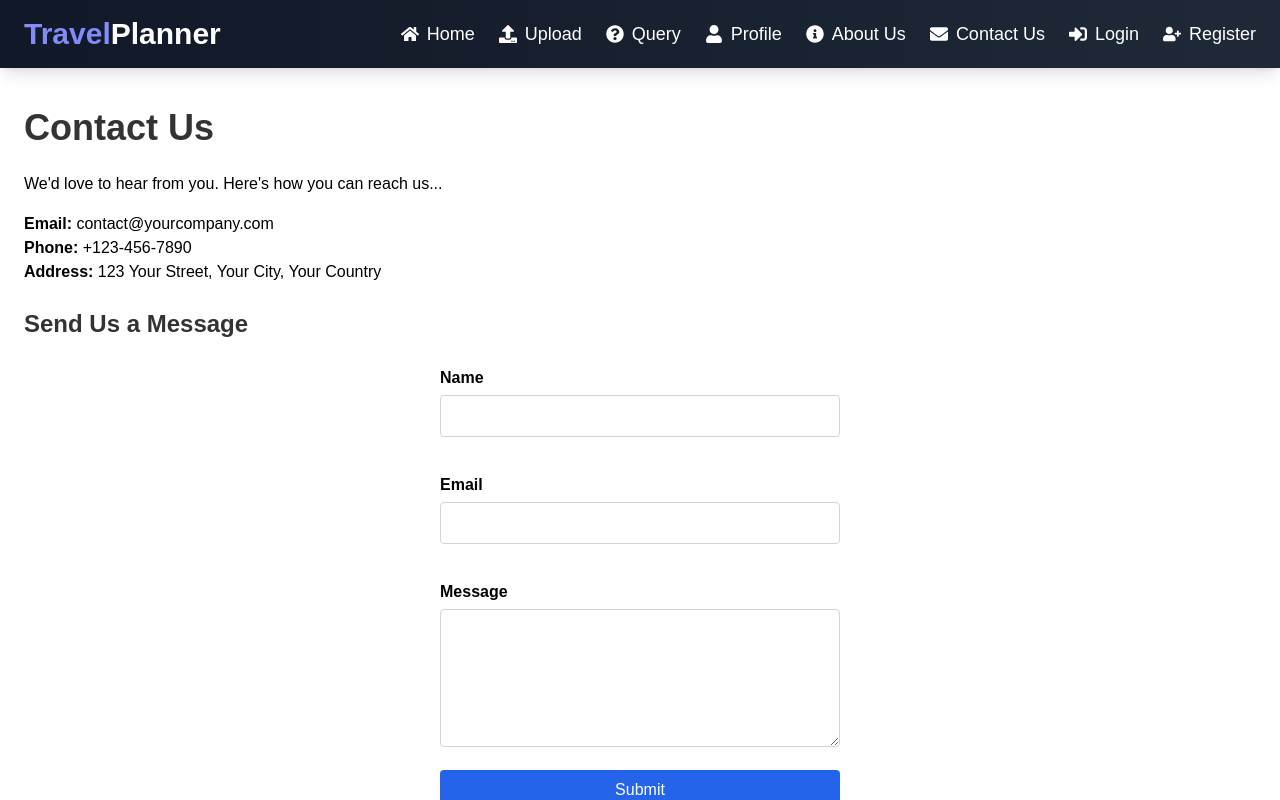
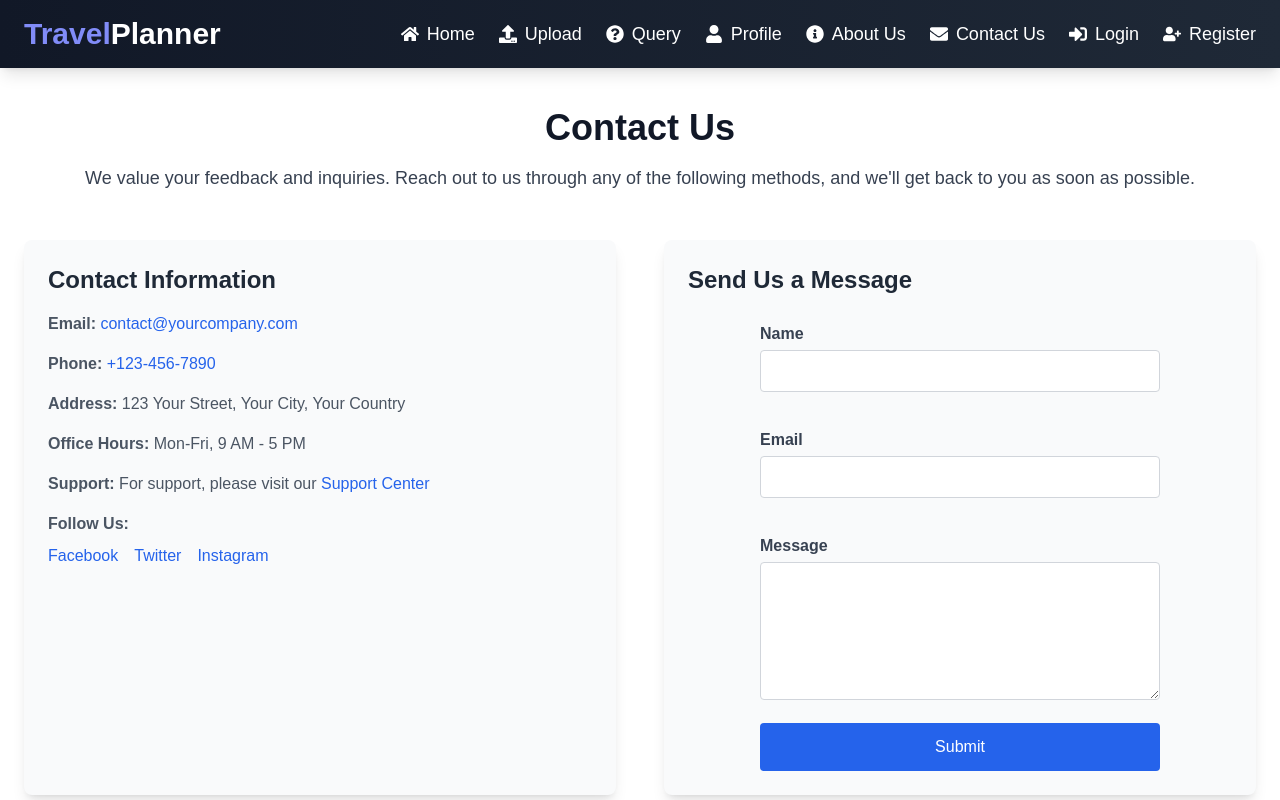
Before and after one commit to Uttam1910/Next-Gen-Travel-Planner, a React (Vite) app in the folder client/: page /contact in a window 1280 px wide. Shown: the top 800 px of the page. Built offline with nearby package versions, Linux system fonts and the light colour scheme.

Commit message:
edited cntact

```diff
--- a/client/src/pages/contact.jsx
+++ b/client/src/pages/contact.jsx
@@ -3,42 +3,85 @@ import React from 'react';
 const Contact = () => {
     return (
         <div className="contact px-6 py-10 max-w-7xl mx-auto">
-            <h1 className="text-4xl font-bold mb-6">Contact Us</h1>
-            <p className="mb-4">
-                We'd love to hear from you. Here's how you can reach us...
+            {/* Header */}
+            <div className="text-center mb-12">
+                <h1 className="text-4xl font-bold mb-4 text-gray-900">Contact Us</h1>
+                <p className="text-lg text-gray-700">
+                    We value your feedback and inquiries. Reach out to us through any of the following methods, and we'll get back to you as soon as possible.
                 </p>
-            <ul className="mb-6">
-                <li><strong>Email:</strong> contact@yourcompany.com</li>
-                <li><strong>Phone:</strong> +123-456-7890</li>
-                <li><strong>Address:</strong> 123 Your Street, Your City, Your Country</li>
+            </div>
+
+            {/* Contact Information & Form */}
+            <div className="grid grid-cols-1 md:grid-cols-2 gap-12">
+                {/* Contact Information */}
+                <div className="bg-gray-50 p-6 rounded-lg shadow-lg">
+                    <h2 className="text-2xl font-semibold mb-4 text-gray-800">Contact Information</h2>
+                    <ul className="space-y-4 text-gray-600">
+                        <li>
+                            <strong>Email:</strong>
+                            <a href="mailto:contact@yourcompany.com" className="text-blue-600 hover:underline"> contact@yourcompany.com</a>
+                        </li>
+                        <li>
+                            <strong>Phone:</strong>
+                            <a href="tel:+1234567890" className="text-blue-600 hover:underline"> +123-456-7890</a>
+                        </li>
+                        <li>
+                            <strong>Address:</strong> 123 Your Street, Your City, Your Country
+                        </li>
+                        <li>
+                            <strong>Office Hours:</strong> Mon-Fri, 9 AM - 5 PM
+                        </li>
+                        <li>
+                            <strong>Support:</strong> For support, please visit our <a href="/support" className="text-blue-600 hover:underline">Support Center</a>
+                        </li>
+                        <li>
+                            <strong>Follow Us:</strong>
+                            <div className="flex space-x-4 mt-2">
+                                <a href="https://facebook.com/yourcompany" className="text-blue-600 hover:underline" target="_blank" rel="noopener noreferrer">Facebook</a>
+                                <a href="https://twitter.com/yourcompany" className="text-blue-600 hover:underline" target="_blank" rel="noopener noreferrer">Twitter</a>
+                                <a href="https://instagram.com/yourcompany" className="text-blue-600 hover:underline" target="_blank" rel="noopener noreferrer">Instagram</a>
+                            </div>
+                        </li>
                     </ul>
-            <h2 className="text-2xl font-semibold mb-4">Send Us a Message</h2>
-            <form className="contact-form space-y-4">
+                </div>
+
+                {/* Contact Form */}
+                <div className="bg-gray-50 p-6 rounded-lg shadow-lg">
+                    <h2 className="text-2xl font-semibold mb-4 text-gray-800">Send Us a Message</h2>
+                    <form className="space-y-4">
                         <div>
-                    <label htmlFor="name" className="block font-semibold">Name</label>
+                            <label htmlFor="name" className="block text-gray-700 font-semibold mb-1">Name</label>
                             <input type="text" id="name" name="name" className="w-full border border-gray-300 rounded px-3 py-2" required />
                         </div>
                         <div>
-                    <label htmlFor="email" className="block font-semibold">Email</label>
+                            <label htmlFor="email" className="block text-gray-700 font-semibold mb-1">Email</label>
                             <input type="email" id="email" name="email" className="w-full border border-gray-300 rounded px-3 py-2" required />
                         </div>
                         <div>
-                    <label htmlFor="message" className="block font-semibold">Message</label>
+                            <label htmlFor="message" className="block text-gray-700 font-semibold mb-1">Message</label>
                             <textarea id="message" name="message" rows="5" className="w-full border border-gray-300 rounded px-3 py-2" required></textarea>
                         </div>
-                <button type="submit" className="bg-blue-600 text-white rounded px-4 py-2">Submit</button>
+                        <button type="submit" className="bg-blue-600 text-white rounded px-6 py-3 hover:bg-blue-700 transition">Submit</button>
                     </form>
-            <h2 className="text-2xl font-semibold mt-8 mb-4">Our Location</h2>
+                </div>
+            </div>
+
+            {/* Location Map */}
+            <div className="mt-12">
+                <h2 className="text-2xl font-semibold mb-4 text-gray-800">Our Location</h2>
+                <div className="relative w-full h-80">
                     <iframe
                         src="https://www.google.com/maps/embed?pb=!1m18!1m12!1m3!1d387190.2799140087!2d-74.25986786942512!3d40.697149413782245!2m3!1f0!2f0!3f0!3m2!1i1024!2i768!4f13.1!3m3!1m2!1s0x89c2f1d41453ba03%3A0x6968d7f9ff97f0c5!2sYour%20Company!5e0!3m2!1sen!2sus!4v1591012345678!5m2!1sen!2sus"
-                width="600"
-                height="450"
+                        width="100%"
+                        height="100%"
                         style={{ border: 0 }}
                         allowFullScreen=""
                         loading="lazy"
                         title="Google Map Location"
                     ></iframe>
                 </div>
+            </div>
+        </div>
     );
 };
 
```
Also changed, not shown: client/src/pages/bg.jpg (deleted). Lines whose indentation alone changed are shown as unchanged.
